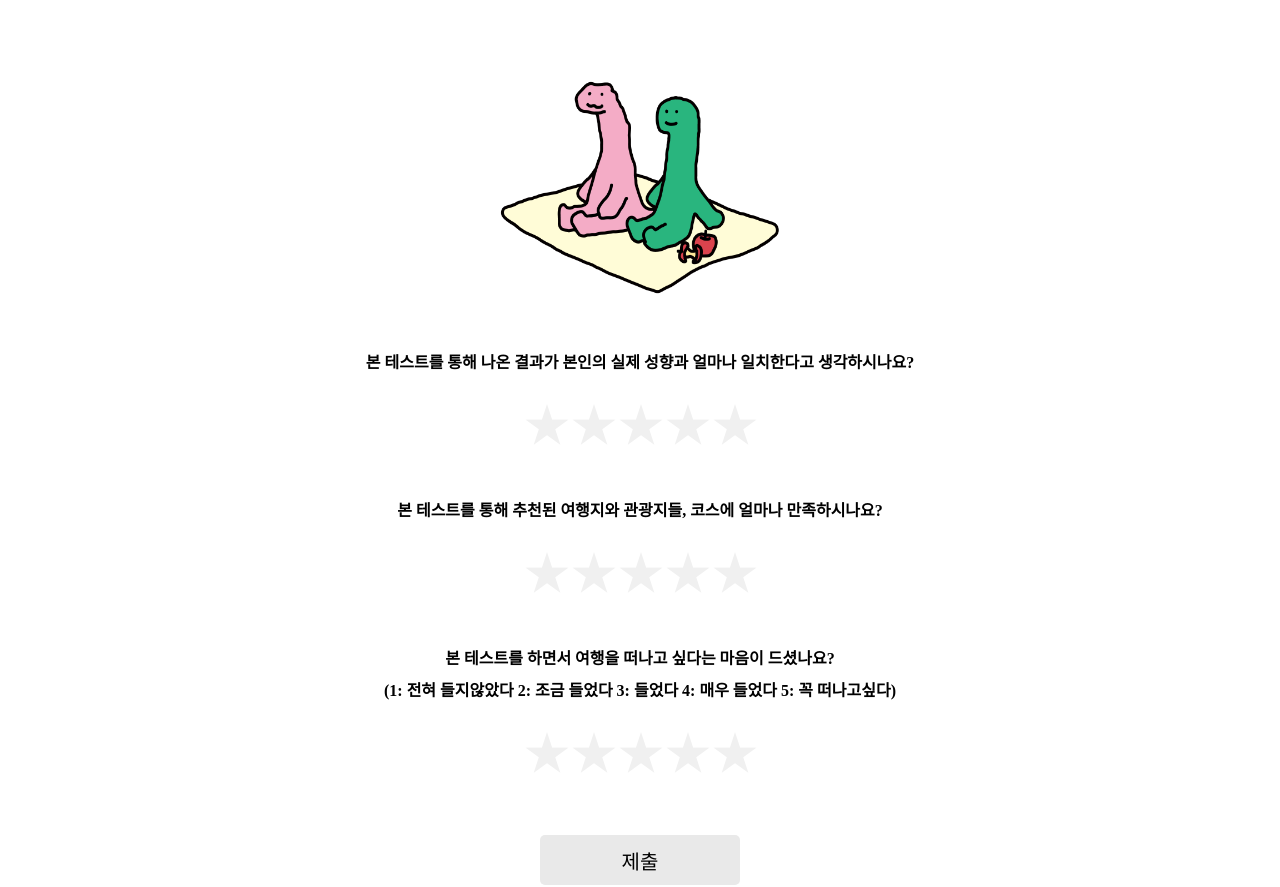
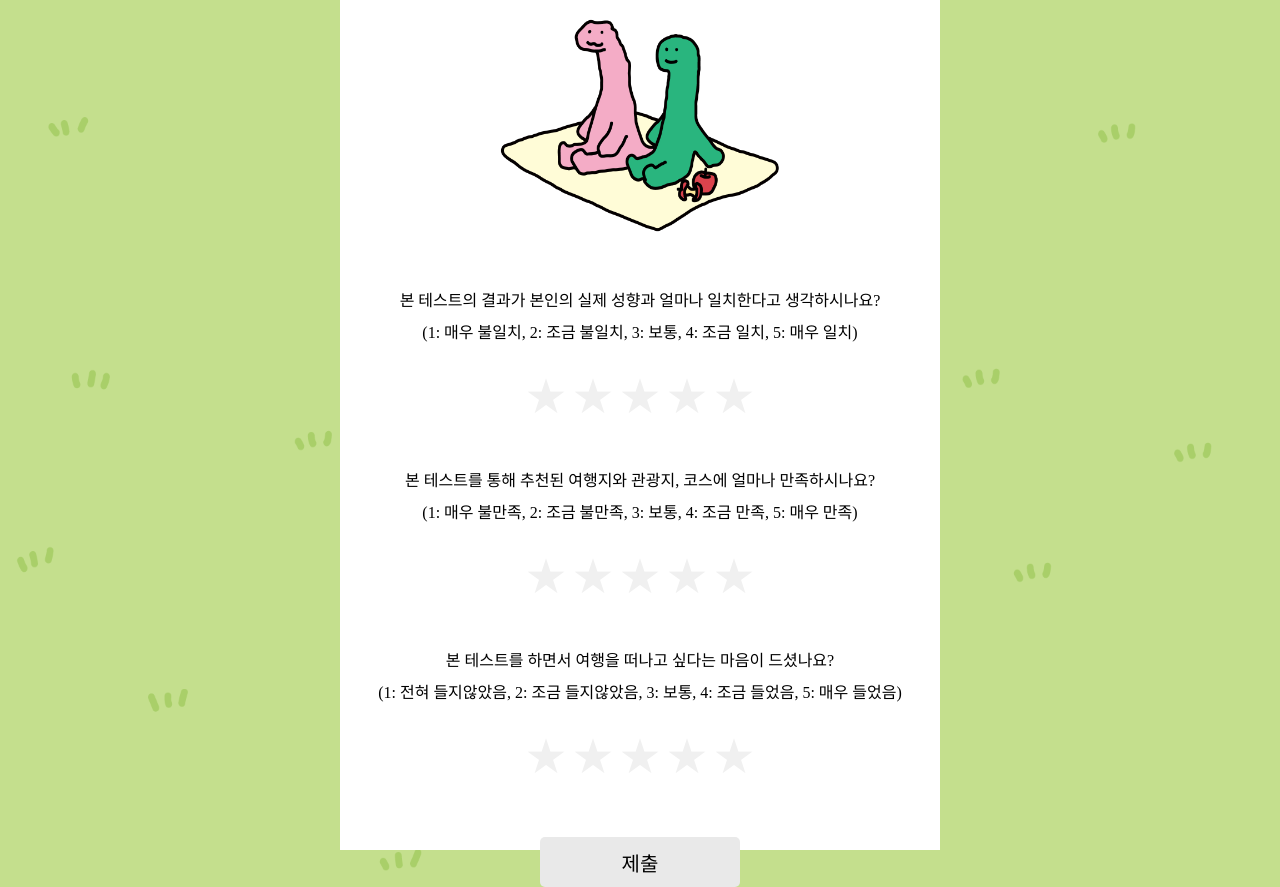
Before and after one commit to HUFS-capstone-design-9cm/Domestic-trip, a Django app: template main/templates/survey.html in a window 1280 px wide. Run offline with Django 3.2, Linux system fonts and the light colour scheme; the template is opened without the code that fills it: values that come from a table or form of the project are taken from there, others are empty; data comes from the database, SQL or seed files in the repository; some web fonts are replaced.

Commit message:
FEATURE: pages

```diff
--- a/main/static/css/index.css
+++ b/main/static/css/index.css
@@ -27,7 +27,7 @@ html {
 }
 
 body {
-    background-image: url("../image/backgroundMain.png");
+    background-image: url("../image/background11.png");
     background-repeat: no-repeat;
     background-size: 70vw 100vh;
     background-position: center;
--- a/main/static/css/survey.css
+++ b/main/static/css/survey.css
@@ -6,8 +6,32 @@
 }
 
 body {
-    /* background-image: url('../image/background4.png'); */
-    font-weight: bold;
+    background-image: url('../image/background4.png');
+    /* font-weight: bold; */
+    background-color: beige;
+    overflow: hidden;
+    background-repeat: repeat-y;
+    background-size: 100vw 100vh;
+    background-attachment: fixed;
+}
+
+#main_contents {
+    display: flex;
+    justify-content: center;
+    width: 100%;
+    height: 100%;
+}
+
+#main_contents .wrapper {
+    display: flex;
+    flex-direction: column;
+    align-items: center;
+    width: 100%;
+    height: 100vh;
+    max-width: 600px;
+    padding-bottom: 50px;
+    background-color: white;
+    justify-content: center;
 }
 
 div {
@@ -15,9 +39,14 @@ div {
     text-align: center;
 }
 
-.survey_img{
+/* .survey_img{
     width: 100%;
     height: 100%;
+} */
+
+.title {
+    /* padding-top: 50px; */
+    font-size: 25px;
 }
 
 .survey_img img{
@@ -71,25 +100,6 @@ input[type=radio] {
     border:0;
 }
 
-/* .smBtn {
-    direction: center;
-}
-
-.smBtn input[type=submit] {
-    font-family: 'GmarketSansMedium';
-    height: 30px;
-    width: 55px;
-    border-radius: 5px;
-    text-align: center;
-    background-color: beige;
-    box-shadow: 0px 0px 2px 2px rgb(0,0,0);
-    border: none;
-    color: black;
-    font-weight: bold;
-    cursor: pointer;
-} */
-
-
 .smBtn input[type=submit] {
     font-family: 'GmarketSansMedium';
     font-size: 20px;
--- a/main/templates/survey.html
+++ b/main/templates/survey.html
@@ -8,14 +8,18 @@
         <link rel="stylesheet" type="text/css" href="{% static 'css/survey.css' %}">
     </head>
     <body>
+        <section id="main_contents">
+            <div class="wrapper">
                 <form class="survey" name="f1" method="POST" action="/result/{{ traveler }}/" onsubmit="return vCheck();">
                     {% csrf_token %}
+                    <h1 class="title">만족도 조사</h1>
                     <div class="survey_img">
                         <img src="{% static 'image/survey' %}.png" alt="이미지 없음">
                     </div>
                     <div id="Q1">
                         <span>
-                    본 테스트를 통해 나온 결과가 본인의 실제 성향과 얼마나 일치한다고 생각하시나요?<br>
+                            본 테스트의 결과가 본인의 실제 성향과 얼마나 일치한다고 생각하시나요?<br>
+                            (1: 매우 불일치, 2: 조금 불일치, 3: 보통, 4: 조금 일치, 5: 매우 일치)<br>
                         </span>
                         <div class="star1">
                             <input type="radio" name="accuracy" value="5" id="s1"><label for="s1">★</label>
@@ -27,7 +31,8 @@
                     </div>
                     <div id="Q2">
                         <span>
-                    본 테스트를 통해 추천된 여행지와 관광지들, 코스에 얼마나 만족하시나요?<br>
+                            본 테스트를 통해 추천된 여행지와 관광지, 코스에 얼마나 만족하시나요?<br>
+                            (1: 매우 불만족, 2: 조금 불만족, 3: 보통, 4: 조금 만족, 5: 매우 만족)<br>
                         </span>
                         <div class="star2">
                             <input type="radio" name="satisfaction" value="5" id="s6"><label for="s6">★</label>
@@ -38,8 +43,10 @@
                         </div>
                     </div>
                     <div id="Q3">
+                        <span>
                             본 테스트를 하면서 여행을 떠나고 싶다는 마음이 드셨나요?<br>
-                (1: 전혀 들지않았다 2: 조금 들었다 3: 들었다 4: 매우 들었다 5: 꼭 떠나고싶다)<br>
+                            (1: 전혀 들지않았음, 2: 조금 들지않았음, 3: 보통, 4: 조금 들었음, 5: 매우 들었음)<br>
+                        </span>
                         <div class="star3">
                             <input type="radio" name="influence" value="5" id="s11"><label for="s11">★</label>
                             <input type="radio" name="influence" value="4" id="s12"><label for="s12">★</label>
@@ -53,6 +60,8 @@
                         <input type="submit" value="제출">
                     </div>
                 </form>
+            </div>
+        </section>
         <script type="text/javascript">
             function vCheck() {
                 let inputs = document.f1;
--- a/main/views.py
+++ b/main/views.py
@@ -131,7 +131,6 @@ def search(request):
         routes[ans] = {'sequence': sequence,
                        'lat': str(lat),
                        'lng': str(lng)}
-
     context = {
         'routes': routes,
         'route_js': json.dumps(routes),
```
Also changed, not shown: main/static/css/search.css (+13 -4 lines), main/templates/search.html (+9 -6 lines), main/static/image/background11.png (added). Lines whose indentation alone changed are shown as unchanged.
